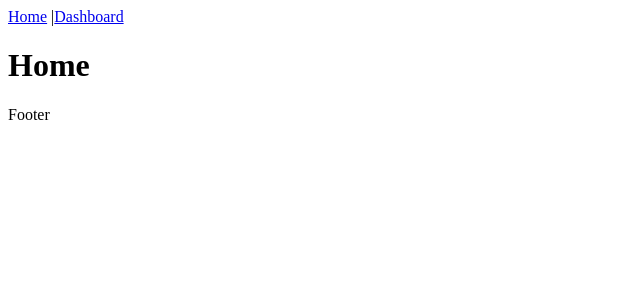
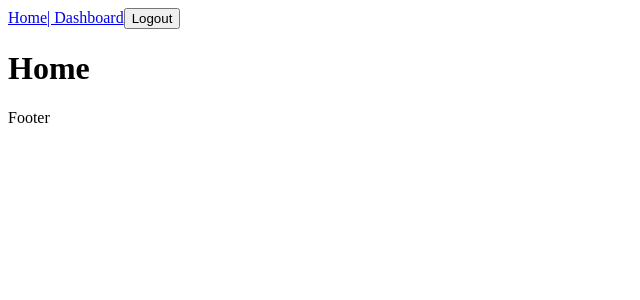
Before and after one commit to rodolfobarraza/react-contextAPI, a React (Vite) app: page / in a window 1280 px wide. Shown: the top 300 px of the page, without its empty margins (0-640 px from the left). Built offline with nearby package versions, Linux system fonts and the light colour scheme.

Commit message:
170 - useContext (mini hook)

```diff
--- a/src/components/Navbar.jsx
+++ b/src/components/Navbar.jsx
@@ -1,15 +1,21 @@
-import { useContext } from "react";
 import { NavLink } from "react-router-dom";
-import { UserContext } from "../context/UserContext";
+import { useUserContext } from "../context/UserContext";
 
 const Navbar = () => {
 
-  console.log(useContext(UserContext))
+  const { user, setUser } = useUserContext()
 
   return (
     <nav>
-      <NavLink to="/">Home</NavLink> |
-      <NavLink to="/dashboard">Dashboard</NavLink>
+      <NavLink to="/">Home</NavLink>
+      {
+        user && (
+          <>
+            <NavLink to="/dashboard">| Dashboard</NavLink>
+            <button onClick={ () => setUser(false) }>Logout</button>
+          </>
+        )
+      }
     </nav>
   )
 }
--- a/src/context/UserContext.jsx
+++ b/src/context/UserContext.jsx
@@ -1,9 +1,9 @@
-import { createContext, useState } from "react";
+import { createContext, useContext, useState } from "react";
 
 export const UserContext = createContext()
 
 const UserProvider = ({ children }) => {
-  const [user, setUser] = useState(false)
+  const [user, setUser] = useState(true)
 
   return (
     <UserContext.Provider value={{ user, setUser }}>
@@ -13,3 +13,5 @@
 }
 
 export default UserProvider;
+
+export const useUserContext = () => useContext(UserContext)
```
